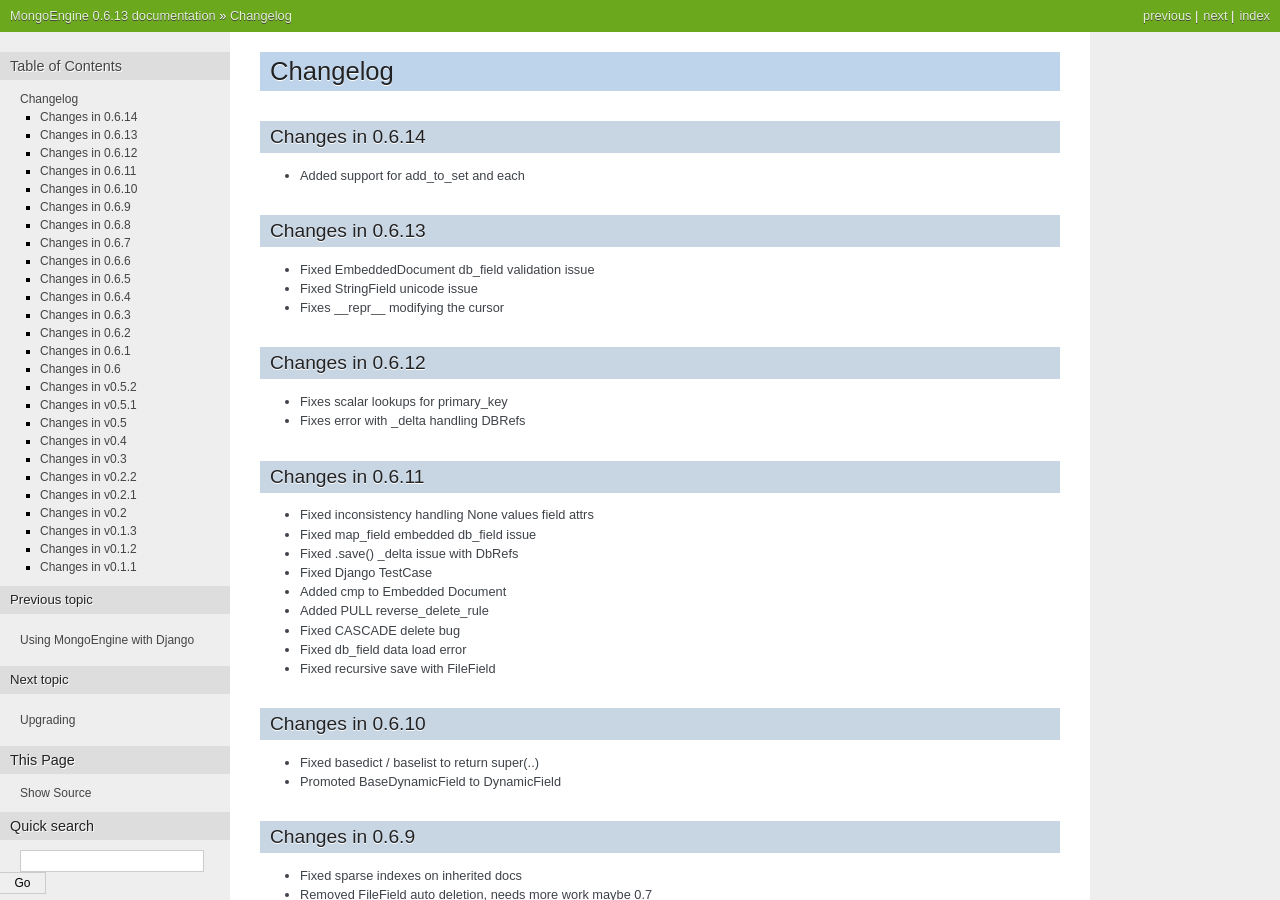
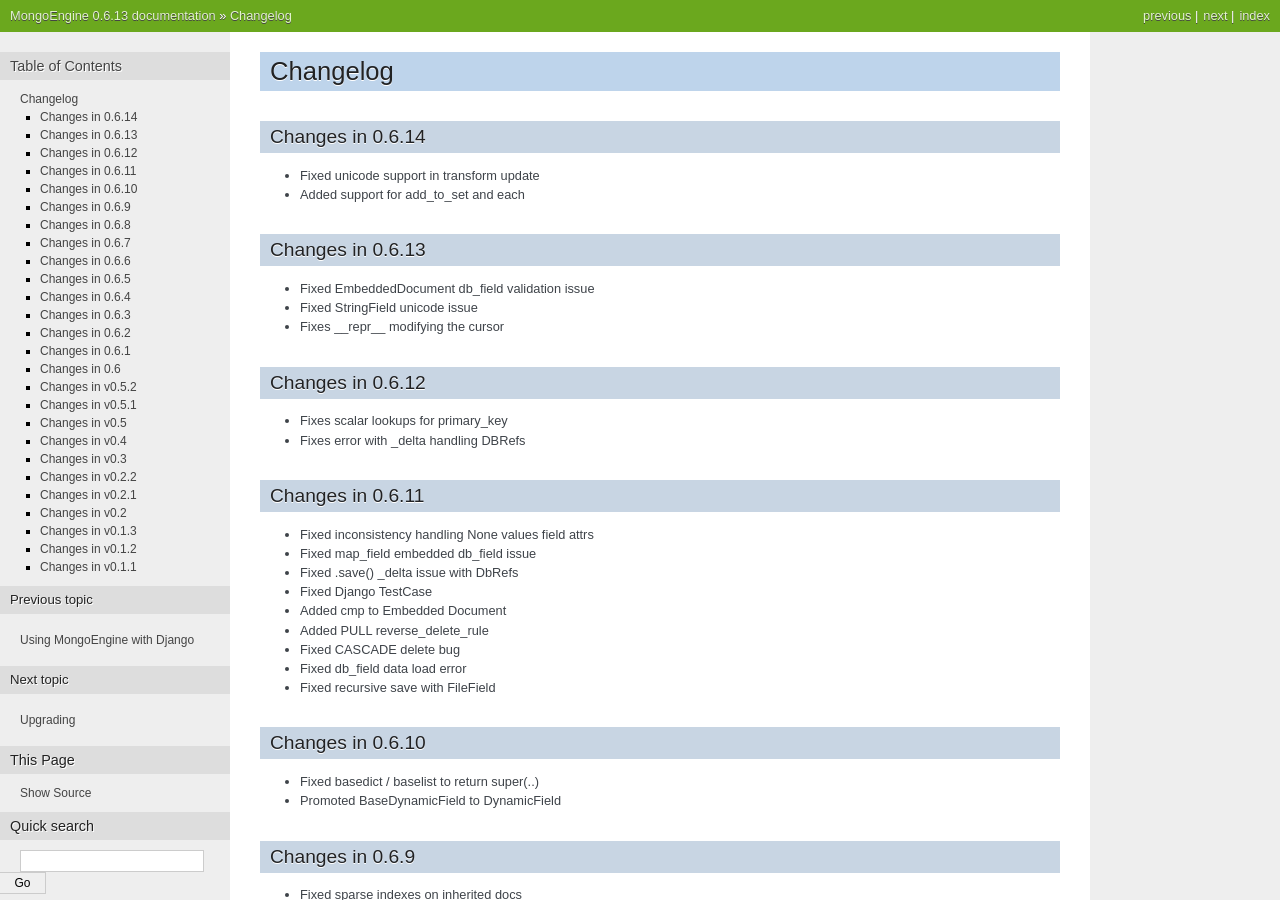
Before and after one commit to MongoEngine/mongoengine, a Sphinx documentation site: the page built from docs/changelog.rst, in a window 1280 px wide and 900 px high. Built offline with Sphinx 7.4.7, drawn with Linux system fonts in a browser that asks for light colours.

Commit message:
Updated changelog / AUTHORS
refs MongoEngine/mongoengine#32

```diff
--- a/docs/changelog.rst
+++ b/docs/changelog.rst
@@ -4,6 +4,7 @@ Changelog
 
 Changes in 0.6.14
 =================
+- Fixed unicode support in transform update
 - Added support for add_to_set and each
 
 Changes in 0.6.13
```
Also changed, not shown: 1 other file.
